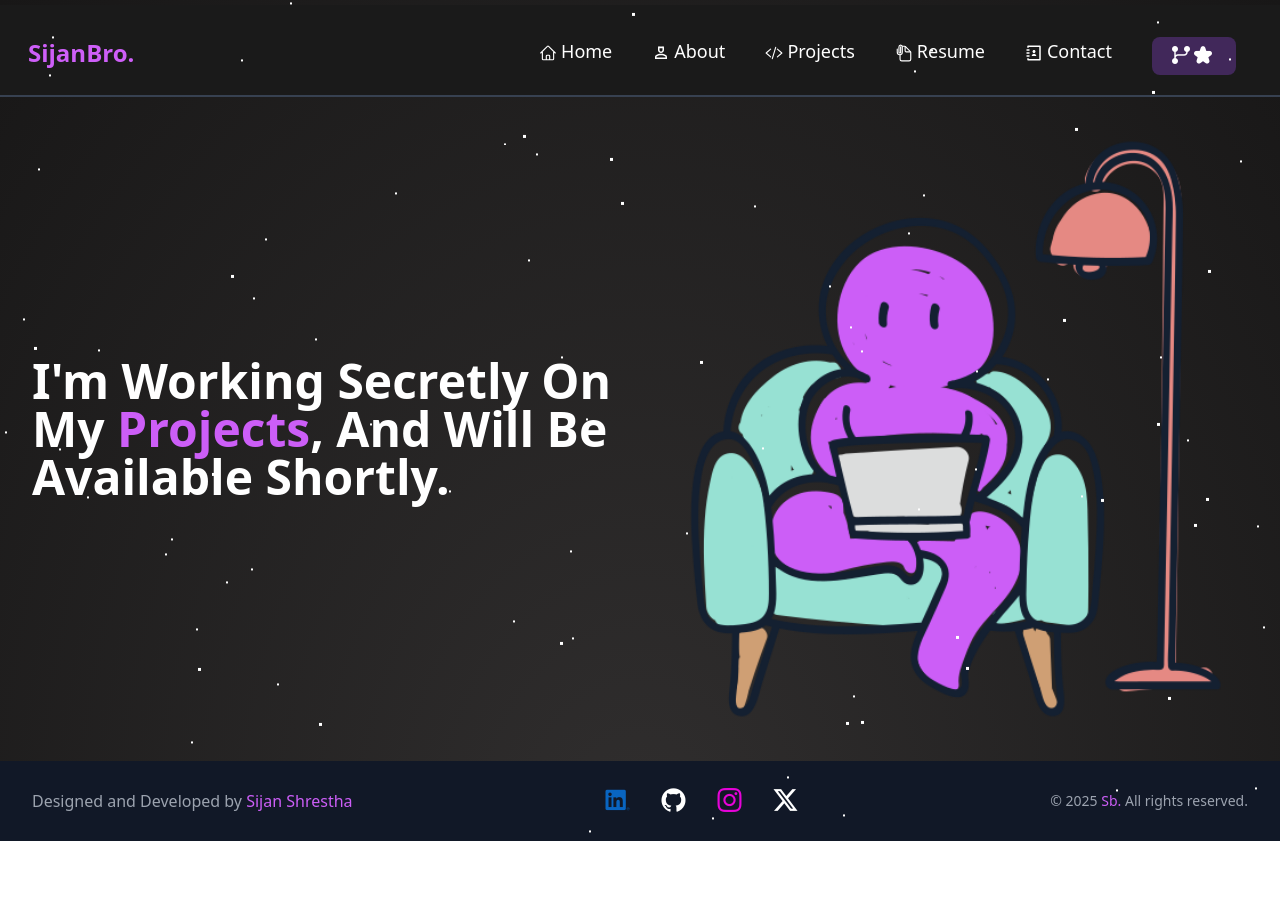
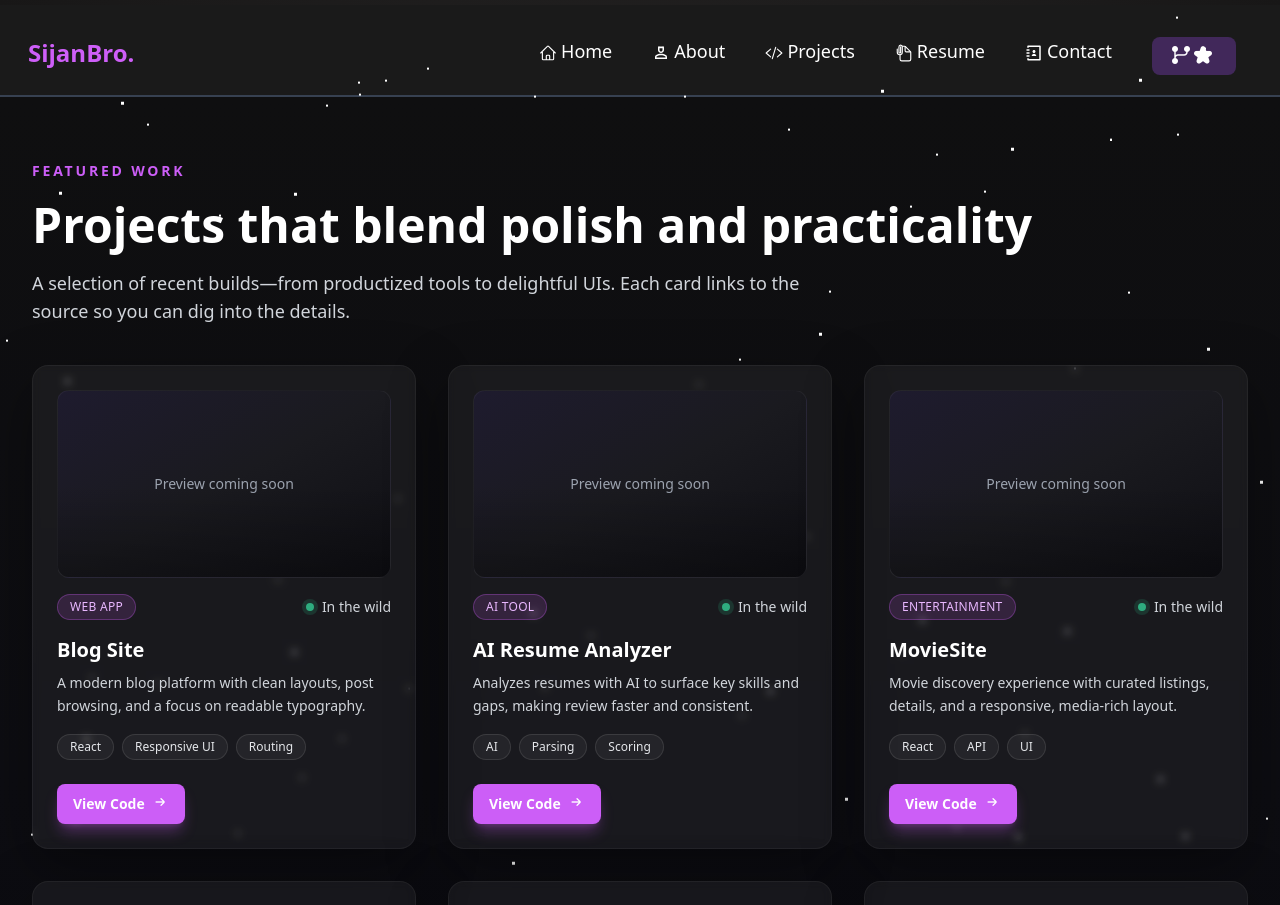
Before and after one commit to sijanbroo/Portfolio, a React (Vite) app: page /projects in a window 1280 px wide. Shown: the top 905 px of the page. Before the commit the page ends 841 px from the top, so only its background shows below. Built offline with nearby package versions, Linux system fonts and the light colour scheme.

Commit message:
added projects in project component

```diff
--- a/src/components/Projects.jsx
+++ b/src/components/Projects.jsx
@@ -1,33 +1,156 @@
 import React from "react";
+
+const projects = [
+  {
+    title: "Blog Site",
+    repo: "https://github.com/sijanbroo/Blog-Site",
+    description:
+      "A modern blog platform with clean layouts, post browsing, and a focus on readable typography.",
+    tech: ["React", "Responsive UI", "Routing"],
+    tag: "Web App",
+
+    alt: "Blog site layout preview",
+  },
+  {
+    title: "AI Resume Analyzer",
+    repo: "https://github.com/sijanbroo/ai-resume-analyzer",
+    description:
+      "Analyzes resumes with AI to surface key skills and gaps, making review faster and consistent.",
+    tech: ["AI", "Parsing", "Scoring"],
+    tag: "AI Tool",
+
+    alt: "AI resume analyzer dashboard",
+  },
+  {
+    title: "MovieSite",
+    repo: "https://github.com/sijanbroo/MovieSite",
+    description:
+      "Movie discovery experience with curated listings, details, and a responsive, media-rich layout.",
+    tech: ["React", "API", "UI"],
+    tag: "Entertainment",
+
+    alt: "Movie discovery interface",
+  },
+  {
+    title: "Currency Converter",
+    repo: "https://github.com/sijanbroo/Currency-Converter",
+    description:
+      "Lightweight currency converter with up-to-date rates and quick conversions on any device.",
+    tech: ["Rates", "Utilities", "Responsive"],
+    tag: "Utility",
+
+    alt: "Currency converter UI",
+  },
+  {
+    title: "Password Generator",
+    repo: "https://github.com/sijanbroo/Password-Generator",
+    description:
+      "Generates strong, customizable passwords with an easy UI to pick length and character sets.",
+    tech: ["Security", "Utilities", "UI"],
+    tag: "Tool",
+
+    alt: "Password generator settings screen",
+  },
+  {
+    title: "Sijan Kitchen",
+    repo: "https://github.com/sijanbroo/sijan-kitchen-project",
+    description:
+      "A food experience site highlighting dishes, imagery, and a welcoming brand-forward presentation.",
+    tech: ["React", "Styled UI", "Responsive"],
+    tag: "Landing",
+
+    alt: "Sijan Kitchen landing page",
+  },
+];
 
 function Projects() {
   return (
-    <section className="w-full">
-      {/* Page container */}
+    <section className="w-full bg-gradient-to-b from-[#0f0f10] via-[#0d0d12] to-[#0b0b10] py-12 sm:py-16">
       <div className="mx-auto max-w-screen-xl px-4 sm:px-6 lg:px-8">
-        {/* Responsive layout: stack on mobile, side-by-side on md+ */}
-        <div className="grid items-center gap-8 md:gap-12 md:grid-cols-2 min-h-[60vh] py-10">
-          {/* Text block */}
-          <h1
-            className="text-center md:text-left font-bold
-                         text-2xl sm:text-3xl md:text-4xl lg:text-5xl leading-tight max-md:order-2"
-          >
-            I&apos;m Working Secretly On My{" "}
-            <span className="text-[#cc5ef7]">Projects</span>, And Will Be
-            Available Shortly.
+        <div className="flex flex-col gap-4 sm:gap-5 mb-8 sm:mb-10">
+          <p className="text-sm font-semibold uppercase tracking-[0.2em] text-[#cc5ef7]">
+            Featured work
+          </p>
+          <h1 className="text-3xl sm:text-4xl md:text-5xl font-bold leading-tight text-white">
+            Projects that blend polish and practicality
           </h1>
+          <p className="text-base sm:text-lg text-gray-300 max-w-3xl">
+            A selection of recent builds—from productized tools to delightful
+            UIs. Each card links to the source so you can dig into the details.
+          </p>
+        </div>
 
-          {/* Image block */}
-          <div className="flex justify-center max-md:order-1">
-            <img
-              src="imgs/stay-at-home.png"
-              alt="Person working at home on a project"
-              className="w-full max-w-[520px] h-auto object-contain
-                         md:max-w-[580px] lg:max-w-[640px]"
-              loading="lazy"
-              decoding="async"
-            />
-          </div>
+        <div className="grid gap-6 sm:gap-8 md:grid-cols-2 xl:grid-cols-3">
+          {projects.map((project) => (
+            <article
+              key={project.title}
+              className="group relative overflow-hidden rounded-2xl border border-white/5 bg-white/5 backdrop-blur-sm p-6 flex flex-col gap-4 shadow-[0_20px_60px_rgba(0,0,0,0.35)] transition-transform duration-300 hover:-translate-y-2 hover:border-[#cc5ef7]/60"
+            >
+              <div className="relative overflow-hidden rounded-xl bg-gradient-to-br from-[#1e1b2e] via-[#1a1a1f] to-[#0f0f14] border border-white/5 aspect-[16/9]">
+                {project.image ? (
+                  <img
+                    src={project.image}
+                    alt={project.alt || project.title}
+                    className="h-full w-full object-cover transition-transform duration-500 group-hover:scale-[1.03]"
+                    loading="lazy"
+                    decoding="async"
+                  />
+                ) : (
+                  <div className="h-full w-full flex items-center justify-center text-sm text-gray-400">
+                    Preview coming soon
+                  </div>
+                )}
+                <div className="pointer-events-none absolute inset-0 bg-gradient-to-t from-black/40 via-transparent to-transparent opacity-70" />
+              </div>
+
+              <div className="flex items-center justify-between gap-3">
+                <span className="text-xs uppercase tracking-wide px-3 py-1 rounded-full bg-[#cc5ef7]/15 text-[#e9b8ff] border border-[#cc5ef7]/30">
+                  {project.tag}
+                </span>
+                <div className="flex items-center gap-2 text-sm text-gray-300">
+                  <span className="h-2 w-2 rounded-full bg-emerald-400/80 shadow-[0_0_0_4px_rgba(52,211,153,0.15)]" />
+                  <span>In the wild</span>
+                </div>
+              </div>
+
+              <div className="flex flex-col gap-2">
+                <h2 className="text-xl font-semibold text-white group-hover:text-[#cc5ef7] transition-colors">
+                  {project.title}
+                </h2>
+                <p className="text-sm text-gray-300 leading-relaxed">
+                  {project.description}
+                </p>
+              </div>
+
+              <div className="flex flex-wrap gap-2">
+                {project.tech.map((item) => (
+                  <span
+                    key={item}
+                    className="text-xs font-medium px-3 py-1 rounded-full bg-white/5 border border-white/10 text-gray-200"
+                  >
+                    {item}
+                  </span>
+                ))}
+              </div>
+
+              <div className="flex items-center gap-3 mt-auto pt-2">
+                <a
+                  href={project.repo}
+                  target="_blank"
+                  rel="noopener noreferrer"
+                  className="inline-flex items-center gap-2 text-sm font-semibold text-white px-4 py-2 rounded-lg bg-[#cc5ef7] hover:bg-[#b74bdc] transition-colors shadow-lg shadow-[#cc5ef7]/30"
+                >
+                  <span>View Code</span>
+                  <i
+                    className="fi fi-rr-arrow-small-right text-base"
+                    aria-hidden="true"
+                  ></i>
+                </a>
+              </div>
+
+              <div className="pointer-events-none absolute inset-x-0 -bottom-20 h-40 bg-gradient-to-t from-[#cc5ef7]/15 to-transparent opacity-0 transition-opacity duration-300 group-hover:opacity-100" />
+            </article>
+          ))}
         </div>
       </div>
     </section>
```
Also changed, not shown: public/imgs/projects/sijanblog.png (added), public/imgs/projects/sijanmovie.png (added).
